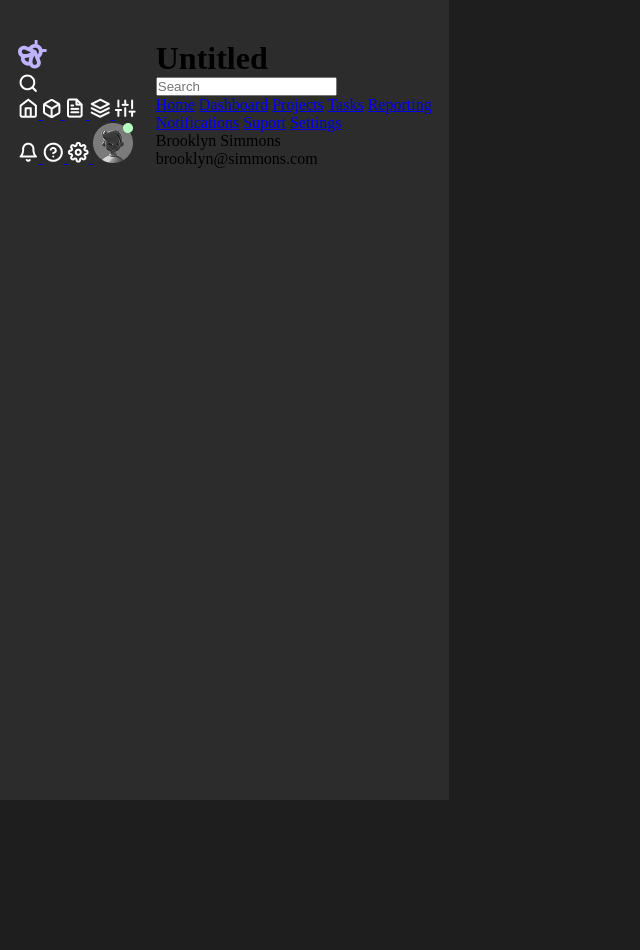
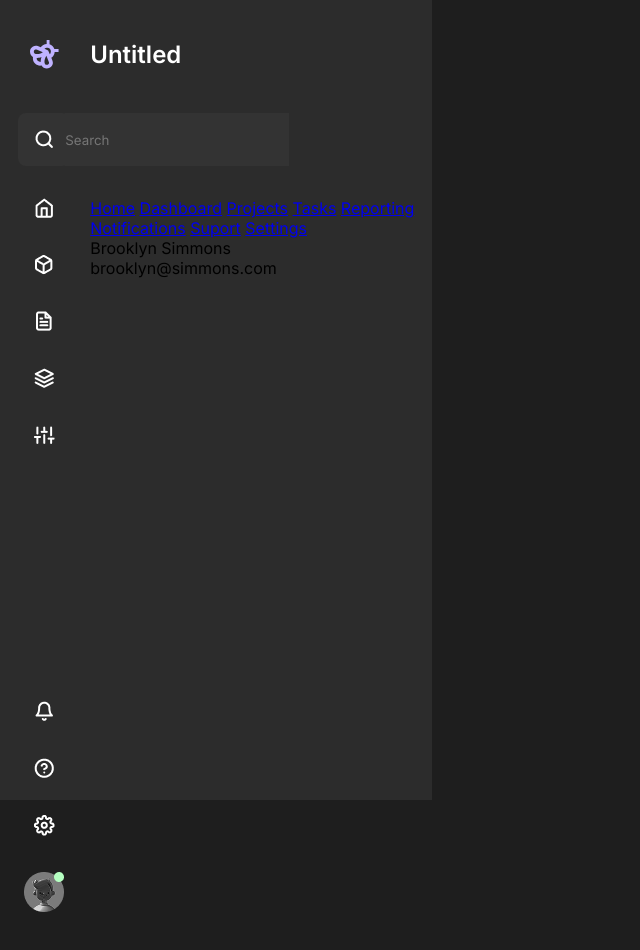
Before and after one commit to athenaa-02/side_bar-menu, a plain HTML site: page index.html in a window 1280 px wide. Shown: the top 950 px of the page, without its empty margins (0-640 px from the left). Drawn offline with Linux system fonts and the light colour scheme.

Commit message:
do logos part

```diff
--- a/index.html
+++ b/index.html
@@ -9,11 +9,13 @@
   <body>
     <header>
       <div class="logos">
+        <div class="main_logo">
         <img src="./images/Vector.svg" alt="logo image" />
+        </div>
         <div class="search_box">
           <img src="./images/search.png" alt="" />
         </div>
-        <nav>
+        <nav class="flex-column">
           <a href="./index.html">
             <img src="./images/home.png" alt="home logo" />
           </a>
@@ -30,7 +32,7 @@
             <img src="./images/sliders.png" alt="reporting logo" />
           </a>
         </nav>
-        <div class="additional_settings">
+        <div class="additional_settings flex-column">
           <a href="#">
             <img src="./images/bell.png" alt="notifications logo" />
           </a>
--- a/style.css
+++ b/style.css
@@ -1,12 +1,19 @@
+@import url("https://fonts.googleapis.com/css2?family=Inter:ital,opsz,wght@0,14..32,100..900;1,14..32,100..900&display=swap");
+
 * {
   margin: 0;
   padding: 0;
   box-sizing: border-box;
+  font-family: "Inter", sans-serif;
 }
 
 body {
   background-color: #1e1e1e;
   height: 2000px;
+}
+.flex-column {
+  display: flex;
+  flex-direction: column;
 }
 
 header {
@@ -20,7 +27,45 @@ header {
   padding: 40px 17.75px;
 
   div.logos {
+    .main_logo {
+      display: flex;
+      justify-content: center;
+      cursor: pointer;
+    }
+    .search_box {
+      width: 52.5px;
+      height: 52.5px;
+      background-color: #333333;
+      border-radius: 8px;
+      cursor: pointer;
+      display: flex;
+      justify-content: center;
+      align-items: center;
+      margin: 44.47px 0 32px 0;
+    }
+    nav {
+      align-items: center;
+      gap: 32px;
+      margin-bottom: 251px;
+    }
+    div.additional_settings {
+      align-items: center;
+      gap: 32px;
+    }
   }
   div.texts {
+    h1 {
+      color: white;
+      font-size: 24px;
+      font-weight: 600;
+    }
+    input {
+      margin: 44.47px 0 32px -25px;
+      width: 223.5px;
+      height: 52.5px;
+      background-color: #333333;
+      border: none;
+      outline: none;
+    }
   }
 }
```
